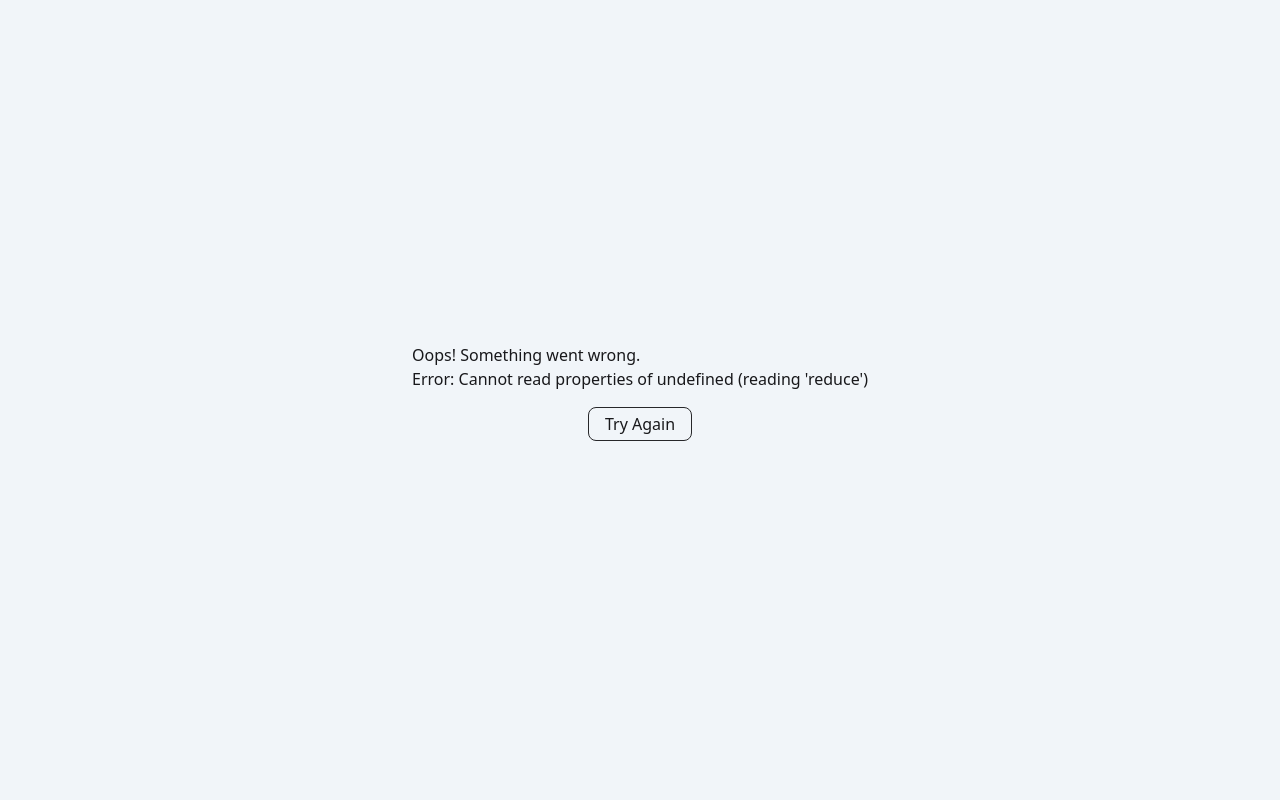
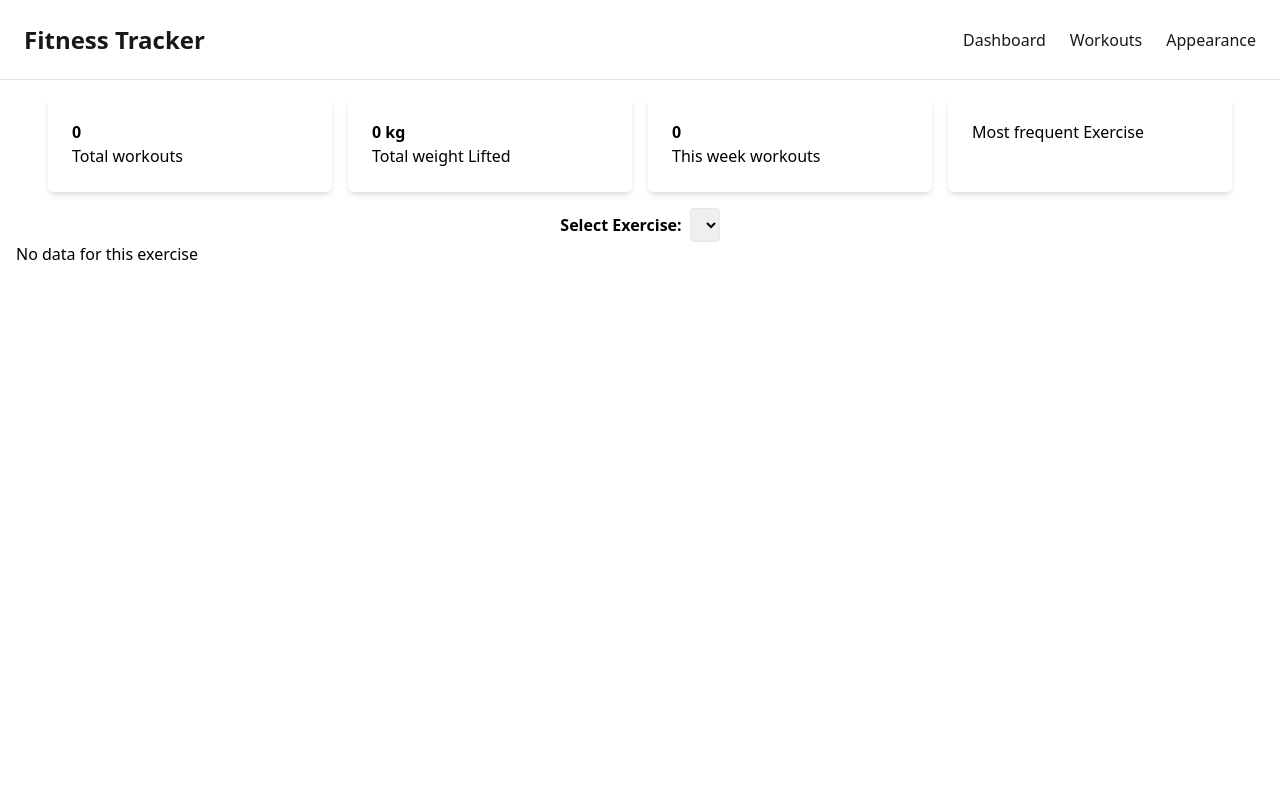
Before and after one commit to abriham-atinkut/Fitness-Tracker, a React (Vite) app: page /dashboard in a window 1280 px wide. Shown: the top 800 px of the page. Built offline with nearby package versions, Linux system fonts and the light colour scheme.

Commit message:
feat(dashboard): add progress chart and complete dashboard functionality

```diff
--- a/package.json
+++ b/package.json
@@ -15,6 +15,7 @@
     "react": "^19.2.0",
     "react-dom": "^19.2.0",
     "react-router-dom": "^7.13.0",
+    "recharts": "^3.7.0",
     "swiper": "^12.1.0",
     "zustand": "^5.0.11"
   },
--- a/src/features/dashboard/components/ProgressCards.jsx
+++ b/src/features/dashboard/components/ProgressCards.jsx
@@ -14,7 +14,7 @@ sunday.setDate(monday.getDate() + 6);
 sunday.setHours(23, 59, 59, 999);
 
 const ProgressCards = ({ activity }) => {
-  // Total weight Lefted
+  // Total weight Lifted
   const totalWeight = activity.reduce(
     (sum, exercise) => sum + Number(exercise.weight),
     0,
@@ -45,7 +45,7 @@ const ProgressCards = ({ activity }) => {
           <p className="font-bold">
             {totalWeight} <span className="text-base">kg</span>
           </p>
-          <h2>Total weight Lefted</h2>
+          <h2>Total weight Lifted</h2>
         </Card>
         <Card>
           <p className="font-bold">{workoutsThisWeek.length} </p>
--- /dev/null
+++ b/src/features/dashboard/components/ProgressChart.jsx
@@ -0,0 +1,43 @@
+import {
+  LineChart,
+  Line,
+  XAxis,
+  YAxis,
+  CartesianGrid,
+  Tooltip,
+  ResponsiveContainer,
+} from "recharts";
+
+function ProgressChart({ activity, selectedExercise }) {
+  const data = activity
+    .filter((ex) => ex.selectedWorkout === selectedExercise)
+    .map((ex) => ({
+      date: ex.date,
+      weight: Number(ex.weight),
+    }))
+    .sort((a, b) => new Date(a.date) - new Date(b.date));
+
+  console.log("chart data", data);
+  console.log("activity in chart", activity);
+  if (data.length === 0) {
+    return <div>No data for this exercise</div>;
+  }
+
+  return (
+    <div className="m-4">
+      <div style={{ width: "100%", height: 300 }}>
+        <ResponsiveContainer width="100%" height="100%">
+          <LineChart data={data}>
+            <CartesianGrid strokeDasharray="3 3" />
+            <XAxis dataKey="date" tickFormatter={(date) => date.slice(5)} />
+            <YAxis />
+            <Tooltip />
+            <Line type="monotone" dataKey="weight" stroke="#8884d8" />
+          </LineChart>
+        </ResponsiveContainer>
+      </div>
+    </div>
+  );
+}
+
+export default ProgressChart;
--- /dev/null
+++ b/src/features/dashboard/hooks/useActivity.js
@@ -0,0 +1,13 @@
+import { useEffect, useState } from "react";
+
+function useActivity() {
+  const [activity, setActivity] = useState([]);
+  useEffect(() => {
+    const progressRecords =
+      JSON.parse(localStorage.getItem("progressRecords")) || [];
+    setActivity(progressRecords);
+  }, []);
+  return activity;
+}
+
+export default useActivity;
--- a/src/features/dashboard/hooks/useDashboardStats.js
+++ /dev/null
@@ -1,6 +0,0 @@
-const useDashboardStats = () => {
-  const progressRecords = JSON.parse(localStorage.getItem("progressRecords"));
-  return progressRecords;
-};
-
-export default useDashboardStats;
--- a/src/features/dashboard/pages/DashboardPage.jsx
+++ b/src/features/dashboard/pages/DashboardPage.jsx
@@ -1,18 +1,53 @@
+import { useEffect, useState } from "react";
 import ProgressCards from "../components/ProgressCards";
 import RecentWorkouts from "../components/RecentWorkouts";
 import VolumeChart from "../components/VolumeChart";
 import WorkoutChart from "../components/WorkoutChart";
+import ProgressChart from "../components/ProgressChart";
+
+import useActivity from "../hooks/useActivity";
 
 const DashboardPage = () => {
+  const activity = useActivity();
+  const [selectedExercise, setSelectedExercise] = useState("");
+  useEffect(() => {
+    if (activity.length > 0 && !selectedExercise) {
+      setSelectedExercise(activity[0]?.selectedWorkout);
+    }
+  }, [activity, selectedExercise]);
+
+  const uniqueExercises = Array.from(
+    new Set(activity.map((ex) => ex.selectedWorkout)),
+  );
+  console.log(activity[0]?.selectedWorkout);
+  console.log("dashboard", activity);
   return (
-    <>
+    <div className="lg:m-4">
       <div className="min-h-[90vh]">
-        <ProgressCards />
-        <VolumeChart />
-        <WorkoutChart />
-        <RecentWorkouts />
+        <ProgressCards activity={activity} />
+        <div className="text-center mt-4">
+          <label htmlFor="exercise-select" className="font-bold mr-2">
+            Select Exercise:
+          </label>
+          <select
+            id="exercise-select"
+            value={selectedExercise}
+            onChange={(e) => setSelectedExercise(e.target.value)}
+            className="border p-1 rounded"
+          >
+            {uniqueExercises.map((exercise) => (
+              <option key={exercise} value={exercise}>
+                {exercise}
+              </option>
+            ))}
+          </select>
+        </div>
+        <ProgressChart
+          activity={activity}
+          selectedExercise={selectedExercise}
+        />
       </div>
-    </>
+    </div>
   );
 };
 
```
Also changed, not shown: 1 other file (tests, documents, lock files or other folders).
